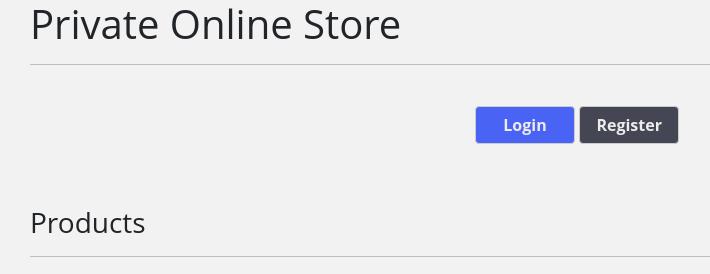
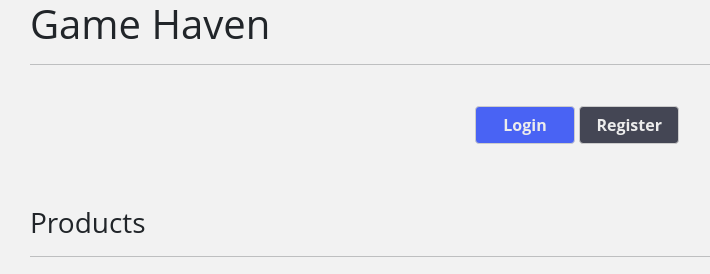
Before and after one commit to luxkub/Project-0, a Flask app: page / in a window 1280 px wide. Shown: the top 274 px of the page, without its empty margins (52-762 px from the left). Run offline with Flask 2, Linux system fonts and the light colour scheme.

Commit message:
Update layout.html

```diff
--- a/templates/layout.html
+++ b/templates/layout.html
@@ -3,7 +3,7 @@
 <html>
 
 <head>
-    <title>Private Online Store</title>
+    <title>Game Haven</title>
     <link href="https://cdn.jsdelivr.net/npm/bootstrap@5.0.2/dist/css/bootstrap.min.css" rel="stylesheet"
         integrity="sha384-EVSTQN3/azprG1Anm3QDgpJLIm9Nao0Yz1ztcQTwFspd3yD65VohhpuuCOmLASjC" crossorigin="anonymous">
     <link rel="stylesheet" href="/static/css/style.css">
@@ -22,7 +22,7 @@
     <div class="container">
         <div class="row">
             <div class="col-md-12">
-                <h1>Private Online Store</h1>
+                <h1>Game Haven</h1>
                 <div class="wrap">
                     <div class="search">
                        <input type="text" class="searchTerm">
```
